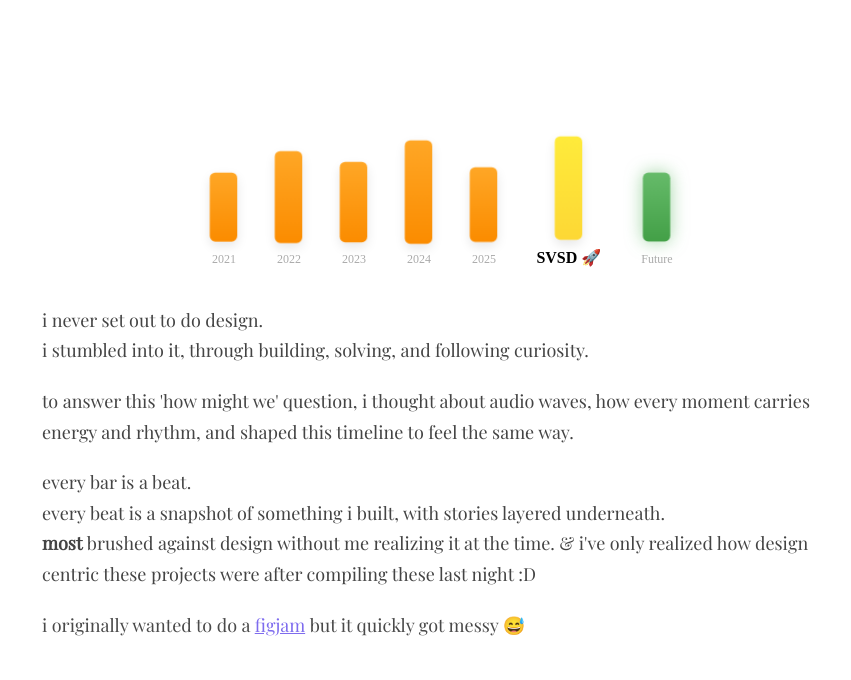
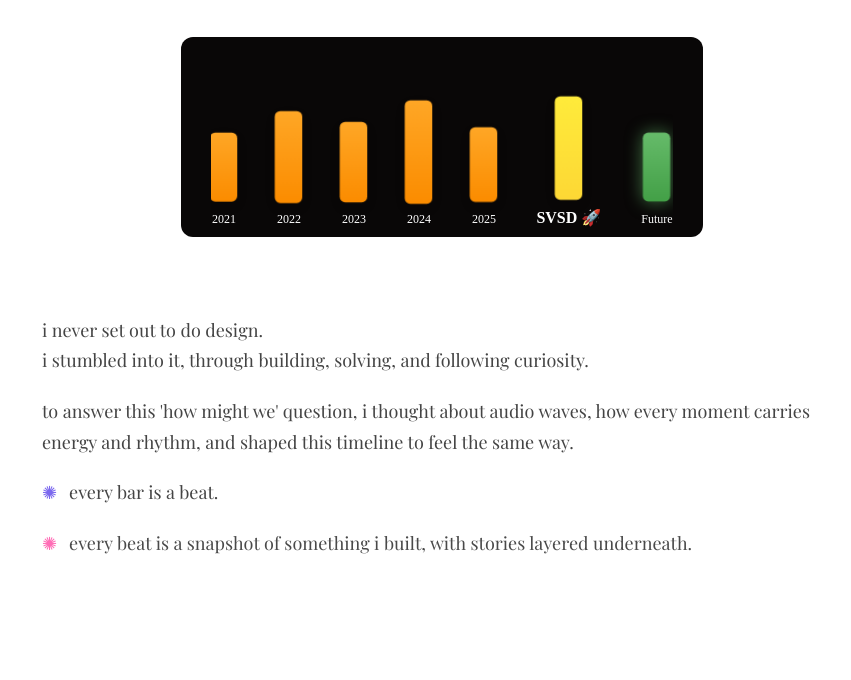
Before and after one commit to hawad416/svsd, a plain HTML site: page index.html in a window 1280 px wide. Shown: the part 329-1009 px from the top of the page, without its empty margins (198-1049 px from the left). After the commit the page ends 927 px from the top, so only its background shows below. Drawn offline with nearby package versions, Linux system fonts and the light colour scheme.

Commit message:
added fun interaction bullets

```diff
--- a/index.html
+++ b/index.html
@@ -19,12 +19,15 @@
   }
 
 .outer-container {
+  margin-top: 40px; /* <-- ADD THIS */
+
   display: flex;
   flex-direction: row;
   align-items: center;
   justify-content: center;
   width: 100%;
   max-width: 1200px;
+  height:auto;
 }
 
 .container {
@@ -35,6 +38,14 @@
   width: 100%; /* TAKE FULL WIDTH */
 }
 
+.timeline-wrapper {
+  background: #090707;
+  border-radius: 12px;
+  margin-bottom: 40px;
+  max-width: 850px;
+  padding: 20px 30px 10px 30px; /* top, right, bottom, left */
+
+}
 
 
 .timeline {
@@ -43,9 +54,10 @@
   justify-content: center; /* CENTER the bars */
   overflow-x: auto;
   white-space: nowrap;
-  height: 300px;
+  min-height:170px;
   gap: 40px;
   position: relative;
+  flex-grow: 1;
   flex: 1; /* TAKE UP SPACE to balance next to notepad */
 }
     .bar-container {
@@ -58,6 +70,7 @@
     }
       .bar {
         width: 25px;
+        border: 0.2px thin gray;
         background: linear-gradient(180deg, #ffa726, #fb8c00);
         border-radius: 5px;
         cursor: pointer;
@@ -72,6 +85,8 @@
       transform: scaleY(1.7) scaleX(1.4);
       background: linear-gradient(180deg, #ffb74d, #f57c00);
     }
+
+
     .bar.future {
       background: linear-gradient(180deg, #66bb6a, #43a047);
       box-shadow: 0 0 15px rgba(102, 187, 106, 0.6);
@@ -83,7 +98,7 @@
     .year {
       font-weight: normal;
       font-size: 12px;
-      color: #aaa;
+      color: #ffffff;
       margin-top: 5px;
     }
     .snapshots {
@@ -96,18 +111,21 @@
     .snapshot {
   width: 120px;
   height: 80px;
-      background: #ddd;
-      border-radius: 8px;
+  background: #fff; /* background like a polaroid/snapshot */
+  border: 2px solid #ddd inset; /* slight border to simulate photo edge */
+  border-radius: 8px; /* softer corners */
+  padding: 6px; /* add padding so image sits *inside* like a photo */
+  box-shadow: 0 4px 8px rgba(0,0,0,0.2); /* stronger shadow for scrapbook lift */
   overflow: hidden;
   cursor: pointer;
+  transform: rotate(calc(var(--rotation, 0deg)));
   transition: transform 0.4s ease, box-shadow 0.4s ease;
-      transform: rotate(calc(var(--rotation, 0deg)));
-      box-shadow: 0 4px 8px rgba(0,0,0,0.1);
 }
 .snapshot img {
   width: 100%;
   height: 100%;
   object-fit: cover;
+  border-radius: 4px; /* optional: tiny rounding */
 }
     .snapshot:hover {
       transform: scale(1.2) rotate(calc(var(--rotation, 0deg)));
@@ -188,7 +206,7 @@
     }
 
     .bar-container:hover .year span {
-      color: #000;
+      color: #ffffff;
       font-weight: bold;
       transition: all 0.3s ease;
     }
@@ -339,6 +357,22 @@
   transform-origin: 70% 70%;
 }
 
+@keyframes popStar {
+  0% {
+    transform: scale(0);
+    opacity: 0;
+  }
+  60% {
+    transform: scale(1.4);
+    opacity: 1;
+  }
+  100% {
+    transform: scale(1);
+    opacity: 1;
+  }
+}
+
+
 
   </style>
 
@@ -352,7 +386,7 @@
 
   <audio id="cbe" src="ce.mp3"></audio>
   <header style="margin-top: 20px;">
-    <h1 style="font-family: 'Instrument Serif', serif; font-weight: 700; color: #333; font-size: 64px;">svsd - final round??? 🥹</h1>
+    <h1 style="font-family: 'Instrument Serif', serif; font-weight: 700; color: #333; font-size: 76px;">svsd - final round??? 🥹</h1>
 
     <div style="border-left: 4px solid #7B68EE; padding-left: 16px; max-height: 100px; margin: 5px auto; min-width:800px; max-width: 800px; font-family: 'Playfair Display', serif; font-size: 22px; color: #444;">
       <em>how might we uncover the design threads hidden across <b>scattered software</b> experiences & weave them into something <span style="color:#7B68EE;">playful</span>, <span style="color:#FF69B4;">living</span>, and <span style="color:#32CD32;">tangible</span>?</em>
@@ -364,13 +398,15 @@
 
 <div class="outer-container">
   <div class="container">
+
+    <div class="timeline-wrapper">
       <div class="timeline">
       <div class="bar-container">
         <div class="snapshots">
           <div class="snapshot" style="--rotation: -5deg;" onclick="openNotepad('Google Cloud [SWE]', 'google3.png', 'google1.png', 'google.png', 'Redesigned and developed the internal dashboard that helps marketers publish information about new Google Cloud products. Introduced a star-template favorites system to make frequently used templates easier to find, streamlined the live editing and version control experience.')">
             <img src="gc.png" alt="Project 1">
           </div>
-        <div class="snapshot" style="--rotation: 3deg;" onclick="openNotepad('Blue Origin Mission[SWE + Design]', 'blue1.png', 'blue2.png','blue3.png', 'Built an operations monitoring tool that is deployed during every critical mission launch. I helped design and engineer real-time dashboards to support live mission operations, focusing on reliability, speed, and clear system visibility when it mattered most.')">
+          <div class="snapshot" style="--rotation: 7deg;" onclick="openNotepad('Blue Origin Mission[SWE + Design]', 'blue1.png', 'blue2.png','blue3.png', 'Built an operations monitoring tool that is deployed during every critical mission launch. I helped design and engineer real-time dashboards to support live mission operations, focusing on reliability, speed, and clear system visibility when it mattered most.')">
             <img src="blue1.png" alt="Project 2">
           </div>
         </div>
@@ -384,7 +420,7 @@
             <img src="mmc.png" alt="Project 3">
           </div>
 
-        <div class="snapshot" style="--rotation: 4deg;" onclick="openNotepad('Exploration: Creating Spaces for Focus and Productivity', 's1.png','s3.png','s2.png', 'Sukoon was an exploration into portable spaces for focus and deep work, designed especially for people who struggle with attention, overwhelm, or ADHD. I focused on spatial design — creating a customizable environment where users could adjust their surroundings, views, and ambient settings within the pod to fit their needs.  ')">
+          <div class="snapshot" style="--rotation: 4deg;" onclick="openNotepad('Exploration: Creating Spaces for Focus and Productivity', 's1.png','s3.png','s2.png', 'Sukoon was a spatial design exploration into portable spaces for focus and deep work, designed especially for people who struggle with attention, overwhelm, or ADHD.')">
             <img src="s.png" alt="Project 4">
           </div>
         </div>
@@ -400,7 +436,7 @@
             <img src="pod.png" alt="Project 4">
           </div>
 
-        <div class="snapshot" style="--rotation: -2deg;" onclick="openNotepad('Monti: Personalized AI Learning Inspired by Montessori Principles', 'm1.png','m2.png','m3.png', 'Monti is a personalized learning companion for children to help them enjoy reading and increase their curiosity')">
+          <div class="snapshot" style="--rotation: -8deg;" onclick="openNotepad('Monti: Personalized AI Learning Inspired by Montessori Principles', 'm1.png','m2.png','m3.png', 'Monti is a personalized learning companion for children to help them enjoy reading and increase their curiosity')">
             <img src="mco.png" alt="Project 4">
           </div>
         </div>
@@ -410,7 +446,7 @@
 
       <div class="bar-container">
         <div class="snapshots">
-        <div class="snapshot" style="--rotation: -4deg;" onclick="openNotepad('Otto: AI Travel Agent', 'o1.png', '02.png', '05.png',  'Otto learns your preferences, finds your favorite hotels, and books flights with the seats you prefer - so you don’t have to.')">
+          <div class="snapshot" style="--rotation: -8deg;" onclick="openNotepad('Otto: AI Travel Agent', 'o1.png', '02.png', '05.png',  'Otto learns your preferences, finds your favorite hotels, and books flights with the seats you prefer - so you don’t have to.')">
             <img src="02.png" alt="Project 5">
           </div>
 
@@ -424,10 +460,10 @@
 
       <div class="bar-container">
         <div class="snapshots">
-        <div class="snapshot" style="--rotation: -4deg;" onclick="openNotepad('cseed design contributions', 'cs1.png', 'cs2.png', 'cs3.png', 'https://www.instagram.com/cseeduw/')">
+          <div class="snapshot" style="--rotation: 4deg;" onclick="openNotepad('cseed design contributions (when i really started getting more excited about design!)', 'cs1.png', 'cs2.png', 'cs3.png', 'https://www.instagram.com/cseeduw/')">
             <img src="cs4.png" alt="Project 6">
           </div>
-        <div class="snapshot" style="--rotation: 2deg;" onclick="openNotepad('figbuild 2025', 'f2.png', 'f3.png', 'f4.png', 'a superpower for transmitting emotional context in real time. share memories with friends and family authentically, and within seconds using an AI Pin. first figma/design hackathon! 4.24.2025')">
+          <div class="snapshot" style="--rotation: -8deg;" onclick="openNotepad('figbuild 2025', 'f2.png', 'f3.png', 'f4.png', 'a superpower for transmitting emotional context in real time. share memories with friends and family authentically, and within seconds using an AI Pin. first figma/design hackathon! 4.24.2025')">
             <img src="f1.png" alt="Project 6">
           </div>
         </div>
@@ -443,7 +479,7 @@
           </div>
         </div>
         <div class="bar pulsing" onclick="openSvsdModal()"style="height: 90px; background: linear-gradient(180deg, #ffeb3b, #fdd835);" onmouseenter="playSound('ce')"></div>
-      <div class="year" style="font-family: 'Instrument Serif', serif; color: #000000; font-weight: bold; font-size: medium;"> SVSD 🚀</div>
+        <div class="year" style="font-family: 'Instrument Serif', serif; color: #ffffff; font-weight: bold; font-size: medium; text-align: center;"> SVSD 🚀</div>
       </div>
 
       <div class="bar-container">
@@ -457,6 +493,7 @@
       </div>
     </div>
 
+  </div>
 </div>
 
   <div class="notepad-overlay"  onclick="closeNotepad()"></div>
@@ -551,42 +588,64 @@
 
 
 <script>
+
 const storyLines = [
   "i never set out to do design.<br>i stumbled into it, through building, solving, and following curiosity.",
   "to answer this 'how might we' question, i thought about <span class='wave-text'>audio waves</span>, how every moment carries energy and rhythm, and shaped this timeline to feel the same way.",
-  "every bar is a beat.<br>every beat is a snapshot of something i built, with stories layered underneath.<br><b>most</b> brushed against design without me realizing it at the time. & i've only realized how design centric these projects were after compiling these last night :D",
-  "i originally wanted to do a <a href='https://www.figma.com/board/a3ag8WkZ9LnsKn4iBnyVzO/svsd?node-id=2015-2&t=clZfW0NhdhfIvRAb-1' target='_blank' rel='noopener noreferrer' style='color:#7B68EE;'>figjam</a> but it quickly got messy 😅 ",
+  "✺ every bar is a beat.",
+  "✺ every beat is a snapshot of something i built, with stories layered underneath.",
+  "✺ most beats brushed against design without me realizing it at the time.",
+  "i've only realized how design centric these projects were after creating this visualization last night :D",
+  "i originally wanted to do a <a href='https://www.figma.com/board/a3ag8WkZ9LnsKn4iBnyVzO/svsd?node-id=2015-2&t=clZfW0NhdhfIvRAb-1' target='_blank' rel='noopener noreferrer' style='color:#7B68EE;'>figjam</a> but it quickly got messy 😅 so i decided to explore this design concept.",
   "— hawa"
 ];
 
+const starColors = ["#7B68EE", "#FF69B4", "#32CD32"]; // playful, living, tangible
 const storyContainer = document.getElementById('storyText');
 
 let i = 0;
 function showNextLine() {
   if (i < storyLines.length) {
     const p = document.createElement('p');
-    p.innerHTML = storyLines[i];
     p.style.opacity = 0;
     p.style.transition = 'opacity 1s ease';
-    p.style.marginBottom = '20px'; // adds breathing room after each paragraph
-    p.style.textAlign = 'left'; // <-- critical to force alignment immediately
+    p.style.marginBottom = '20px';
+    p.style.textAlign = 'left';
+
+    if (storyLines[i].startsWith("✺")) {
+      const star = document.createElement('span');
+      star.textContent = "✺";
+      star.style.color = starColors[(i - 2) % starColors.length];
+      star.style.marginRight = "12px";
+      star.style.fontSize = "18px";
+      star.style.display = "inline-block";
+      star.style.animation = "popStar 0.8s ease";
+
+      const text = document.createElement('span');
+      text.innerHTML = storyLines[i].substring(2); // skip ✺
+      p.appendChild(star);
+      p.appendChild(text);
+    } else {
+      p.innerHTML = storyLines[i];
+    }
+
     storyContainer.appendChild(p);
 
     setTimeout(() => {
       p.style.opacity = 1;
 
-      // if it's the "audio waves" line, add a pulse animation
       if (i === 1) {
         p.style.animation = 'pulseLine 1.5s ease';
       }
-    }, 50);
+    }, 70);
 
     i++;
-    setTimeout(showNextLine, 1400); // slower between lines
+    setTimeout(showNextLine, 1400);
   }
 }
 
 window.onload = showNextLine;
+
 
 
   function openNotepad(title, img, img2, img3, desc) {
```
Lines whose indentation alone changed are shown as unchanged.
